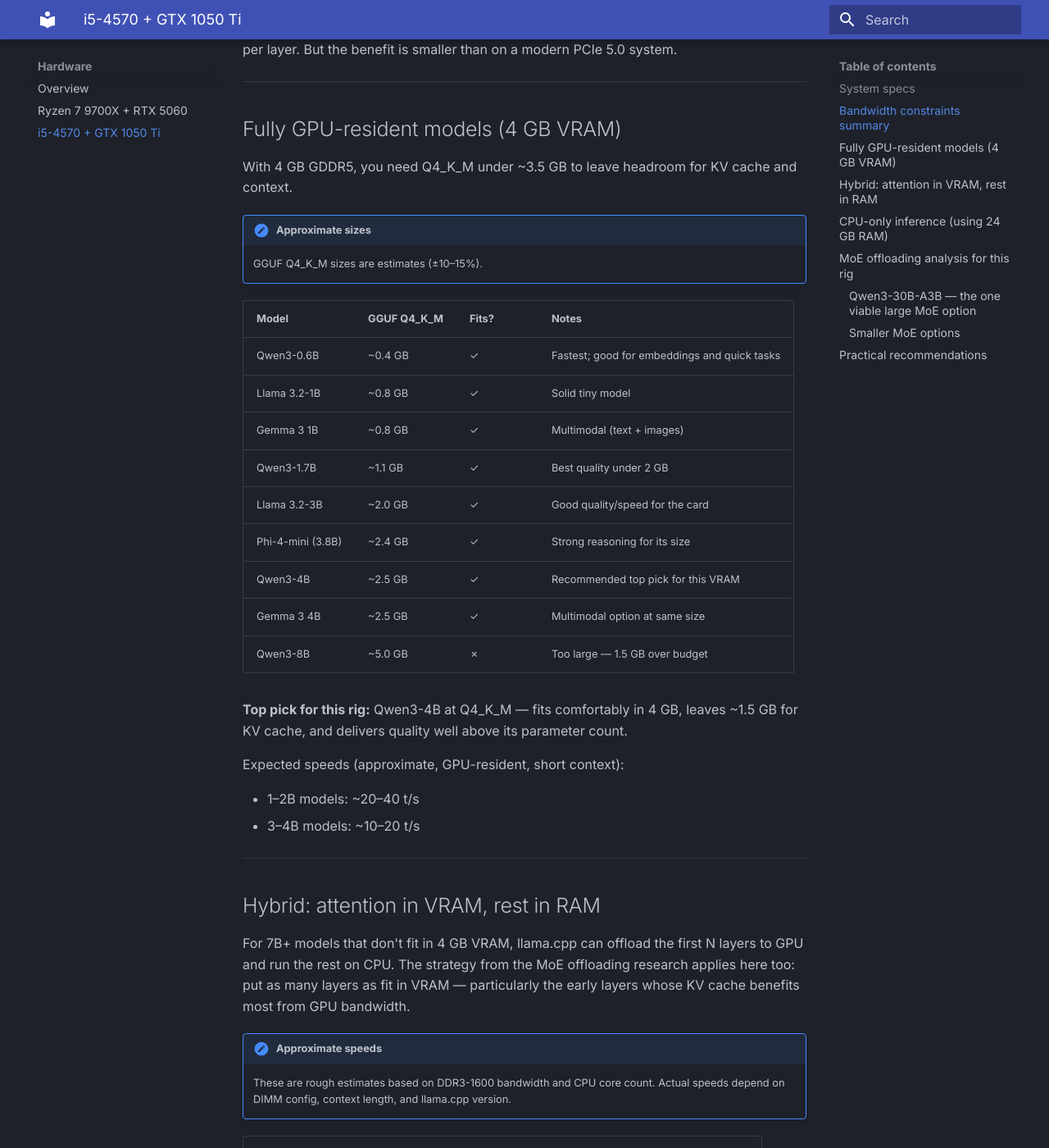
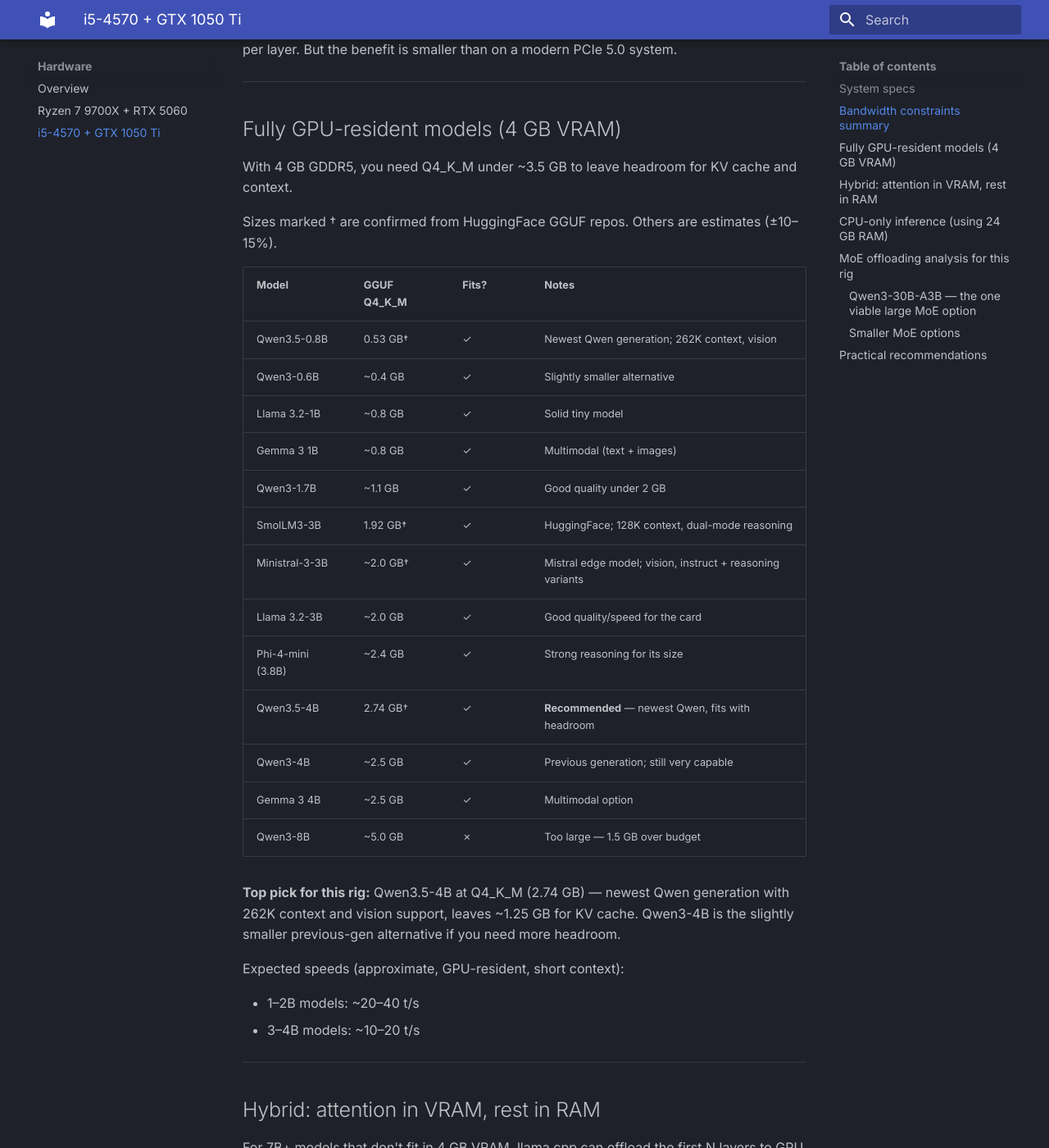
Before and after one commit to t-ballz/ai_local, an MkDocs documentation site: the page built from docs/hardware/i5-4570-1050ti.md, in a window 1280 px wide and 1400 px high, scrolled down 1674 px. Shown: the whole window at 82% size. Built offline with MkDocs 1.6.1 and Material for MkDocs 9.7.7, drawn with Linux system fonts in a browser that asks for light colours; some of the changed text lies outside the part shown.

Commit message:
wiki: add 2026 models to hardware pages (Qwen3.5, SmolLM3, Ministral, Mistral Small)
Adds confirmed GGUF sizes for Qwen3.5-0.8B/4B/9B, SmolLM3-3B, Ministral-3-3B,
and Mistral Small 3.1 24B sourced from HuggingFace repos. Adds Qwen3.5-35B-A3B
to CPU-offload table as successor to Qwen3-30B-A3B. Sizes marked † are confirmed;
others remain estimates with ±10–15% note.

Co-Authored-By: AI

```diff
--- a/docs/hardware/i5-4570-1050ti.md
+++ b/docs/hardware/i5-4570-1050ti.md
@@ -46,22 +46,25 @@
 
 With 4 GB GDDR5, you need Q4_K_M under ~3.5 GB to leave headroom for KV cache and context.
 
-!!! note "Approximate sizes"
-    GGUF Q4_K_M sizes are estimates (±10–15%).
+Sizes marked † are confirmed from HuggingFace GGUF repos. Others are estimates (±10–15%).
 
 | Model | GGUF Q4_K_M | Fits? | Notes |
 |-------|------------|-------|-------|
-| Qwen3-0.6B | ~0.4 GB | ✓ | Fastest; good for embeddings and quick tasks |
+| Qwen3.5-0.8B | 0.53 GB† | ✓ | Newest Qwen generation; 262K context, vision |
+| Qwen3-0.6B | ~0.4 GB | ✓ | Slightly smaller alternative |
 | Llama 3.2-1B | ~0.8 GB | ✓ | Solid tiny model |
 | Gemma 3 1B | ~0.8 GB | ✓ | Multimodal (text + images) |
-| Qwen3-1.7B | ~1.1 GB | ✓ | Best quality under 2 GB |
+| Qwen3-1.7B | ~1.1 GB | ✓ | Good quality under 2 GB |
+| SmolLM3-3B | 1.92 GB† | ✓ | HuggingFace; 128K context, dual-mode reasoning |
+| Ministral-3-3B | ~2.0 GB† | ✓ | Mistral edge model; vision, instruct + reasoning variants |
 | Llama 3.2-3B | ~2.0 GB | ✓ | Good quality/speed for the card |
 | Phi-4-mini (3.8B) | ~2.4 GB | ✓ | Strong reasoning for its size |
-| Qwen3-4B | ~2.5 GB | ✓ | Recommended top pick for this VRAM |
-| Gemma 3 4B | ~2.5 GB | ✓ | Multimodal option at same size |
+| Qwen3.5-4B | 2.74 GB† | ✓ | **Recommended** — newest Qwen, fits with headroom |
+| Qwen3-4B | ~2.5 GB | ✓ | Previous generation; still very capable |
+| Gemma 3 4B | ~2.5 GB | ✓ | Multimodal option |
 | Qwen3-8B | ~5.0 GB | ✗ | Too large — 1.5 GB over budget |
 
-**Top pick for this rig:** Qwen3-4B at Q4_K_M — fits comfortably in 4 GB, leaves ~1.5 GB for KV cache, and delivers quality well above its parameter count.
+**Top pick for this rig:** Qwen3.5-4B at Q4_K_M (2.74 GB) — newest Qwen generation with 262K context and vision support, leaves ~1.25 GB for KV cache. Qwen3-4B is the slightly smaller previous-gen alternative if you need more headroom.
 
 Expected speeds (approximate, GPU-resident, short context):
 
@@ -100,11 +103,14 @@
 !!! note "Approximate speeds"
     Based on 4-core Haswell with DDR3-1600. Actual speeds vary with DIMM config and system load.
 
+Sizes marked † are confirmed from HuggingFace. Others are estimates (±10–15%).
+
 | Model | GGUF Q4_K_M | Fits in RAM? | Approx speed (CPU-only) |
 |-------|------------|-------------|------------------------|
+| Qwen3.5-9B | 5.68 GB† | ✓ | ~3–5 t/s |
 | Qwen3-8B | ~5 GB | ✓ | ~3–5 t/s |
+| Gemma 3 12B | ~7.5 GB | ✓ | ~2–3 t/s |
 | Qwen3-14B | ~9 GB | ✓ | ~1.5–3 t/s |
-| Gemma 3 12B | ~7.5 GB | ✓ | ~2–3 t/s |
 | DeepSeek R1-Distill-Qwen-14B | ~9 GB | ✓ | ~1.5–3 t/s |
 | Qwen3-30B-A3B (MoE) | ~17–19 GB | Marginal | ~1–2 t/s — see below |
 
```
Also changed, not shown: docs/hardware/ryzen7-9700x-rtx5060.md (+7 -6 lines).
